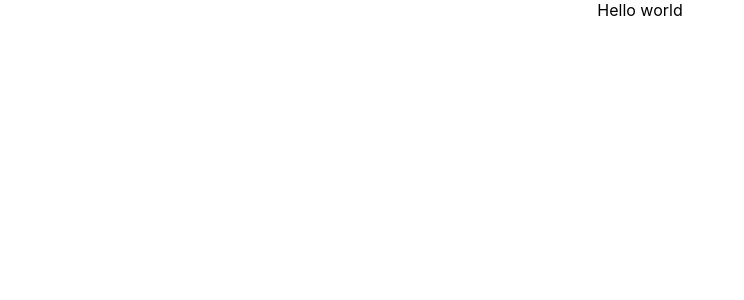
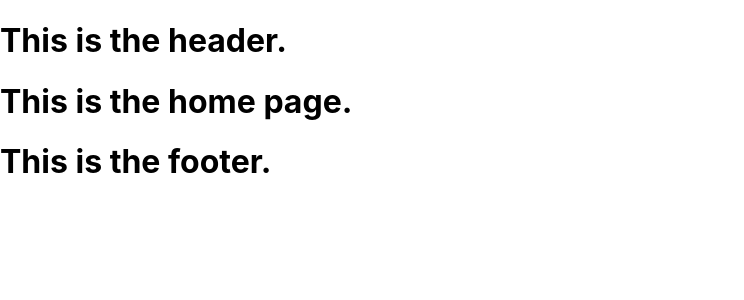
Before and after one commit to roblingjohn/red-oak-district, a React (Create React App) app: page / in a window 1280 px wide. Shown: the top 300 px of the page, without its empty margins (0-744 px from the left). Built offline with nearby package versions, Linux system fonts and the light colour scheme.

Commit message:
Lays out basic components.

```diff
--- a/package.json
+++ b/package.json
@@ -6,6 +6,7 @@
     "@testing-library/jest-dom": "^5.17.0",
     "@testing-library/react": "^13.4.0",
     "@testing-library/user-event": "^13.5.0",
+    "bootstrap": "^5.3.2",
     "react": "^18.2.0",
     "react-bootstrap": "^2.9.1",
     "react-dom": "^18.2.0",
--- a/src/App.css
+++ b/src/App.css
@@ -1,11 +1,6 @@
-.App {
-  text-align: center;
-}
 
-.App-logo {
-  height: 40vmin;
-  pointer-events: none;
-}
+
+
 
 @media (prefers-reduced-motion: no-preference) {
   .App-logo {
--- a/src/App.js
+++ b/src/App.js
@@ -1,9 +1,20 @@
-import './App.css';
+import "./App.css";
+import { BrowserRouter as Router, Routes, Route } from "react-router-dom";
+import Header from "./containers/Header";
+import Home from "./containers/Home";
+import Footer from "./containers/Footer";
 
 function App() {
   return (
     <div className="App">
-      Hello world
+      <Router>
+        <Header />
+        <Routes>
+          <Route path="/" component={Home} />
+        </Routes>
+        <h1>This is the home page.</h1>
+      </Router>
+      <Footer />
     </div>
   );
 }
--- /dev/null
+++ b/src/containers/Footer.jsx
@@ -0,0 +1,11 @@
+import React from "react";
+
+const Footer = () => {
+  return (
+    <div>
+      <h1>This is the footer.</h1>
+    </div>
+  );
+};
+
+export default Footer;
--- /dev/null
+++ b/src/containers/Header.jsx
@@ -0,0 +1,11 @@
+import React from "react";
+
+const Header = () => {
+  return (
+    <div>
+      <h1>This is the header.</h1>
+    </div>
+  );
+};
+
+export default Header;
--- /dev/null
+++ b/src/containers/Home.jsx
@@ -0,0 +1,11 @@
+import React from "react";
+
+const Home = () => {
+  return (
+    <div>
+      <h1>This is the body.</h1>
+    </div>
+  );
+};
+
+export default Home;
```
Also changed, not shown: 1 other file (tests, documents, lock files or other folders).
